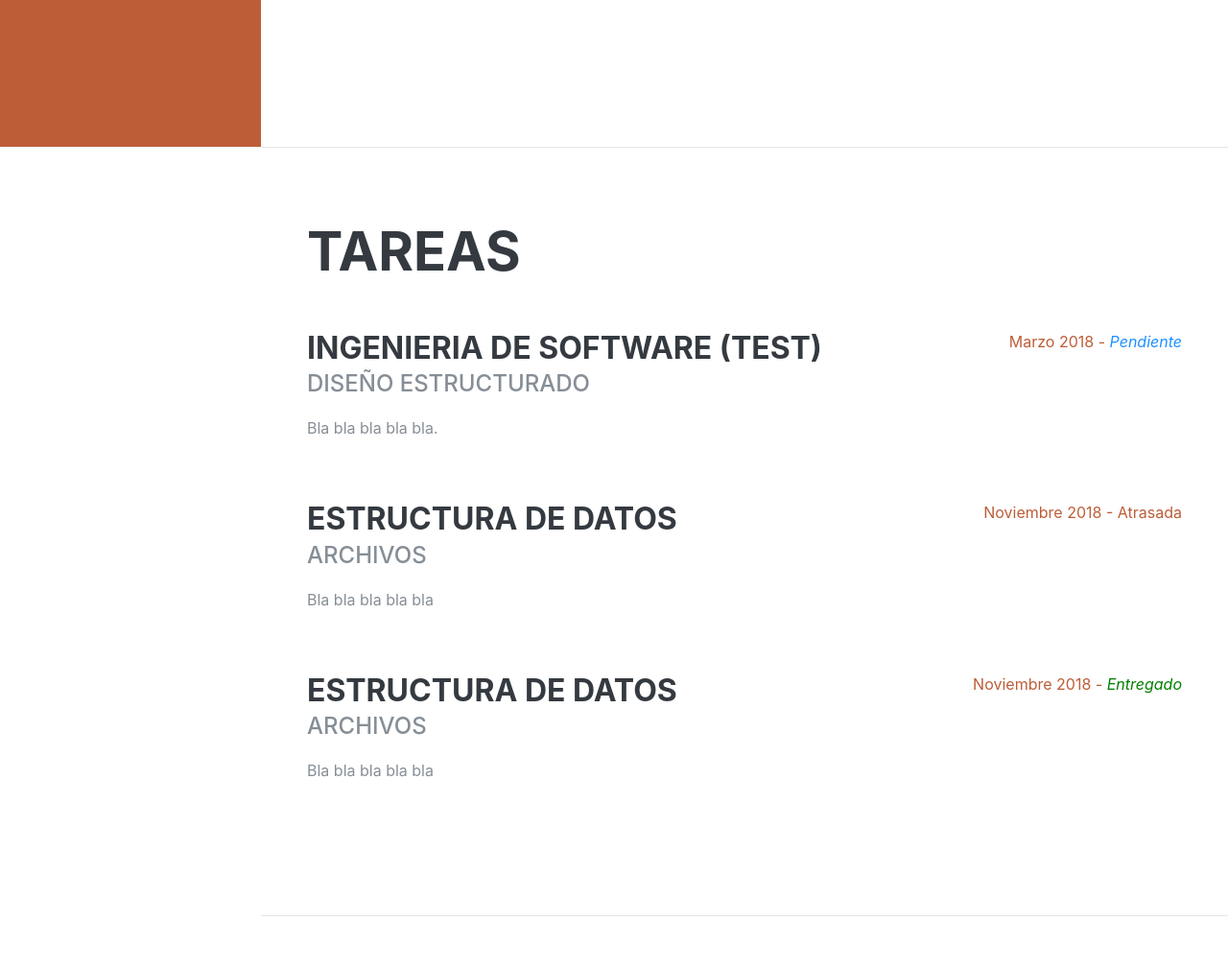
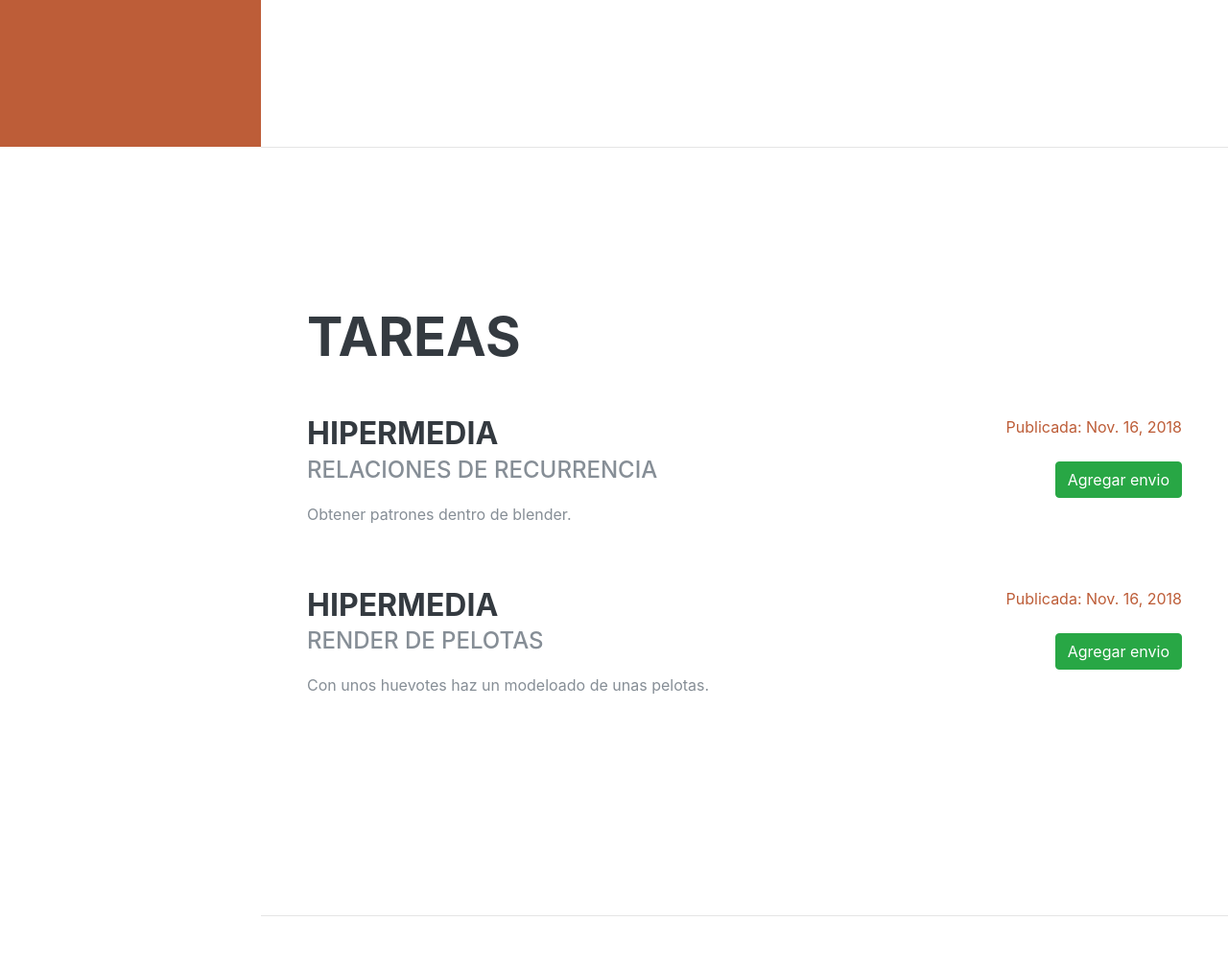
Before and after one commit to 3vilware/classroom, a Django app: a page that uses templates/portalAlumno/index.html in a window 1280 px wide. Shown: the part 647-1656 px from the top of the page at 96% size. Run offline with Django 3.2, Linux system fonts and the light colour scheme; data comes from the database, SQL or seed files in the repository; both versions use the stored data as it was after the commit; some libraries are stand-ins or nearby versions; some web fonts are replaced.

Commit message:
Query sets for tareas works

```diff
--- a/Classroom/models.py
+++ b/Classroom/models.py
@@ -8,6 +8,8 @@ from django.db import models
 class Usuario(models.Model):
     username = models.OneToOneField(User)
     tipo = models.IntegerField(default=1) # 1 alumno, 2 profesor, 3 admin
+    def __unicode__(self):
+        return self.username.username
 
 
 class Maestro(models.Model):
@@ -16,26 +18,23 @@ class Maestro(models.Model):
     codigo = models.CharField(max_length=20)
     email = models.EmailField()
 
+    def __unicode__(self):
+        return self.usuario.username.username
+
 
 class Materia(models.Model):
     nombre = models.TextField()
-    horas = models.TimeField()  # horas al semestre
-    codigo = models.CharField(max_length=10)
+    horas = models.IntegerField()  # horas al semestre
     departamento = models.TextField()
-
-class MateriaCiclo(models.Model):
-    materia = models.ForeignKey(Materia)
     maestro = models.ForeignKey(Maestro)
     hora = models.TimeField()
     aula = models.CharField(max_length=10)
     ciclo = models.CharField(max_length=15)
     codigo = models.CharField(max_length=10)  # para inscribirse al curso
 
-class Tarea(models.Model):
-    materiaCiclo = models.ForeignKey(MateriaCiclo)
-    descripcion = models.TextField()
-    fechaInicio = models.DateField(auto_now=True)
-    fechaFin = models.DateField()
+    def __unicode__(self):
+        return self.nombre
+
 
 class Alumno(models.Model):
     codigo = models.CharField(max_length=20)
@@ -45,16 +44,30 @@ class Alumno(models.Model):
     telefono = models.TextField()
     email = models.EmailField()
 
+    def __unicode__(self):
+        return self.usuario.username
 
-class TareaAlumno(models.Model):
+class TareaMateria(models.Model): # Tareas para un curso (materia) en especifico
+    materia = models.ForeignKey(Materia)
+    titulo = models.CharField(max_length=40)
+    descripcion = models.TextField()
+    fechaInicio = models.DateField(auto_now=True)
+    fechaFin = models.DateField()
+
+
+class TareaAlumno(models.Model): # Entregas individuales por alumno
     alumno = models.ForeignKey(Alumno)
-    tarea = models.ForeignKey(Tarea)
-    calificacion = models.FloatField(null=True)
-    entrega = models.DateTimeField(null=True)
+    tareaMateria = models.ForeignKey(TareaMateria)
+    calificacion = models.FloatField(null=True, blank=True)
+    entrega = models.DateTimeField(null=True, blank=True)
     comentario = models.TextField(default="Ninguno")
+    estatus = models.IntegerField(default=1)  # 1 pendiente, 2 entregado, 3 atrasado
 
 
 class MateriaAlumno(models.Model):  # MateriaCiclo & alumno (curso)
-    materiaCiclo = models.ForeignKey(MateriaCiclo)
+    materia = models.ForeignKey(Materia)
     alumno = models.ForeignKey(Alumno)
-    calificacion = models.FloatField(null=True)
+    calificacion = models.FloatField(null=True, blank=True)
+
+    def __unicode__(self):
+        return self.materia.nombre
--- a/Classroom/views.py
+++ b/Classroom/views.py
@@ -2,6 +2,7 @@
 from __future__ import unicode_literals
 
 from django.shortcuts import render
+from models import *
 
 # Create your views here.
 
@@ -10,4 +11,18 @@ def init(request):
     return render(request, 'index.html')
 
 def studentInit(request):
-    return render(request, 'portalAlumno/index.html')
+
+    student =Alumno.objects.first()
+    materiaAlumno = MateriaAlumno.objects.filter(alumno=1)
+
+    listaTareas = []
+    for curso in materiaAlumno:
+        ta = TareaAlumno.objects.filter(alumno=2)
+        listaTareas.append(ta)
+    print listaTareas
+
+
+    tasks = TareaMateria.objects.filter(materia=1)
+
+    context = {"tareas":tasks}
+    return render(request, 'portalAlumno/index.html', context)
--- a/templates/portalAlumno/index.html
+++ b/templates/portalAlumno/index.html
@@ -33,7 +33,8 @@
           <img class="img-fluid img-profile rounded-circle mx-auto mb-2" src="{% static 'img/avatar.jpg' %}" alt="">
         </span>
     </a>
-      <button class="navbar-toggler" type="button" data-toggle="collapse" data-target="#navbarSupportedContent" aria-controls="navbarSupportedContent" aria-expanded="false" aria-label="Toggle navigation">
+    <button class="navbar-toggler" type="button" data-toggle="collapse" data-target="#navbarSupportedContent"
+            aria-controls="navbarSupportedContent" aria-expanded="false" aria-label="Toggle navigation">
         <span class="navbar-toggler-icon"></span>
     </button>
     <div class="collapse navbar-collapse" id="navbarSupportedContent">
@@ -90,19 +91,51 @@
         <div class="my-auto">
             <h2 class="mb-5">Tareas</h2>
 
-
+            {% for tarea in tareas %}
                 <div class="resume-item d-flex flex-column flex-md-row mb-5" id="tareaItem">
                     <div class="resume-content mr-auto">
-              <h3 class="mb-0">Ingenieria de software (TEST)</h3>
-              <div class="subheading mb-3">Diseño estructurado</div>
-              <p>Bla bla bla bla bla.</p>
+                        <h3 class="mb-0">{{ tarea.materia.nombre }}</h3>
+                        <div class="subheading mb-3">{{ tarea.titulo }}</div>
+                        <p>{{ tarea.descripcion }}.</p>
                     </div>
                     <div class="resume-date text-md-right">
-              <span class="text-primary">Marzo 2018 - <i style="color: dodgerblue">Pendiente</i></span>
+                        <span class="text-primary">Publicada: {{ tarea.fechaInicio }}</span> <br>
+                        {% if tarea.estatus == 1 %}
+                            <span>Estatus: <i style="color: dodgerblue">Pendiente</i></span>
+                        {% endif %}
+                        <br>
+                        <!-- Button trigger modal -->
+                        <button type="button" class="btn btn-success" data-toggle="modal" data-target="#exampleModal">
+                            Agregar envio
+                        </button>
+                        <!-- Modal -->
+                        <div class="modal fade" id="exampleModal" tabindex="-1" role="dialog"
+                             aria-labelledby="exampleModalLabel" aria-hidden="true">
+                            <div class="modal-dialog" role="document">
+                                <div class="modal-content">
+                                    <div class="modal-header">
+                                        <h5 class="modal-title" id="exampleModalLabel">Agregar archivos</h5>
+                                        <button type="button" class="close" data-dismiss="modal" aria-label="Close">
+                                            <span aria-hidden="true">&times;</span>
+                                        </button>
+                                    </div>
+                                    <div class="modal-body">
+                                        ...
+                                        {{ forloop.counter0 }}
+                                    </div>
+                                    <div class="modal-footer">
+                                        <button type="button" class="btn btn-secondary" data-dismiss="modal">Cerrar
+                                        </button>
+                                        <button type="button" class="btn btn-primary">Entregar</button>
                                     </div>
                                 </div>
+                            </div>
+                        </div>
+                    </div>
+                </div>
+            {% endfor %}
 
-          <div class="resume-item d-flex flex-column flex-md-row mb-5">
+            {% comment %}<div class="resume-item d-flex flex-column flex-md-row mb-5">
             <div class="resume-content mr-auto">
               <h3 class="mb-0">Estructura de datos</h3>
               <div class="subheading mb-3">Archivos</div>
@@ -122,7 +155,7 @@
             <div class="resume-date text-md-right">
               <span class="text-primary">Noviembre 2018 - <i style="color: green">Entregado</i></span>
             </div>
-          </div>
+          </div>{% endcomment %}
 
         </div>
 
```
Also changed, not shown: Classroom/migrations/0002_auto_20181116_2315.py (added), db.sqlite3 (added), 7 other files. Lines whose indentation alone changed are shown as unchanged.
